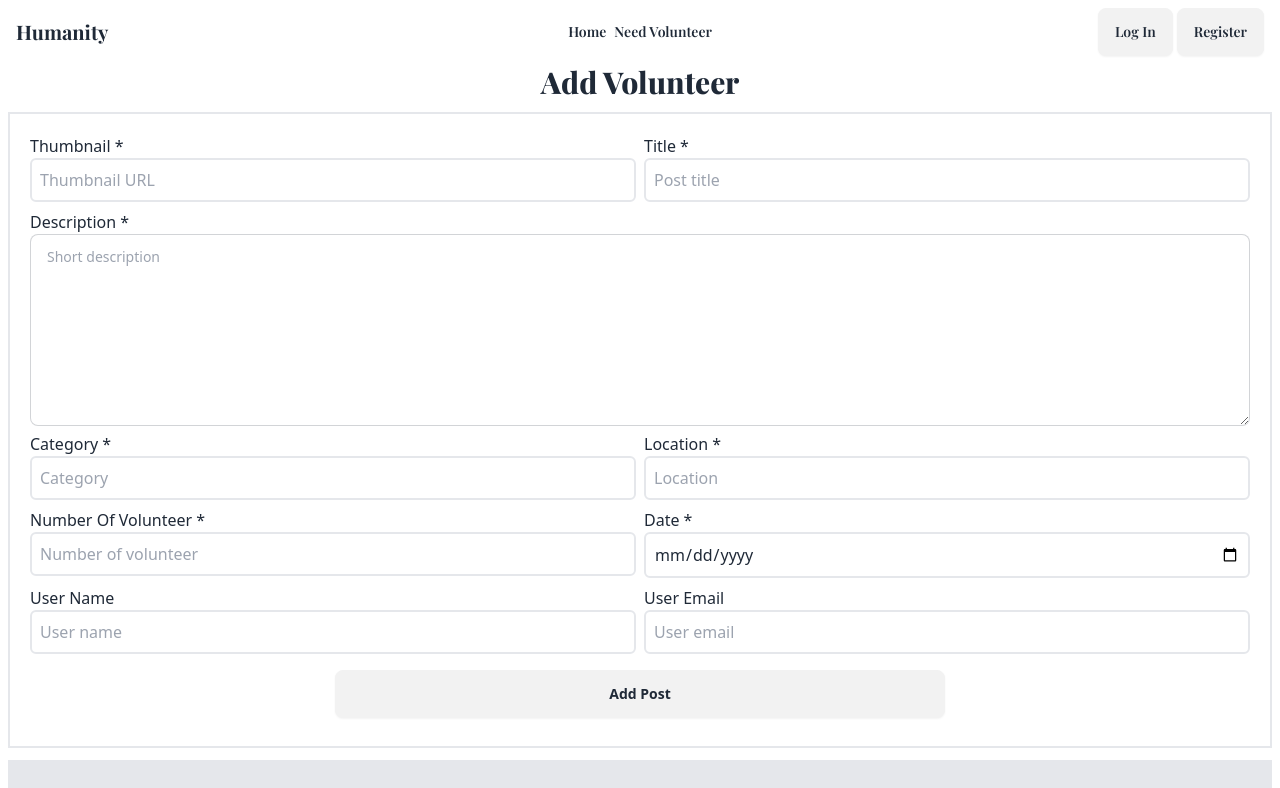
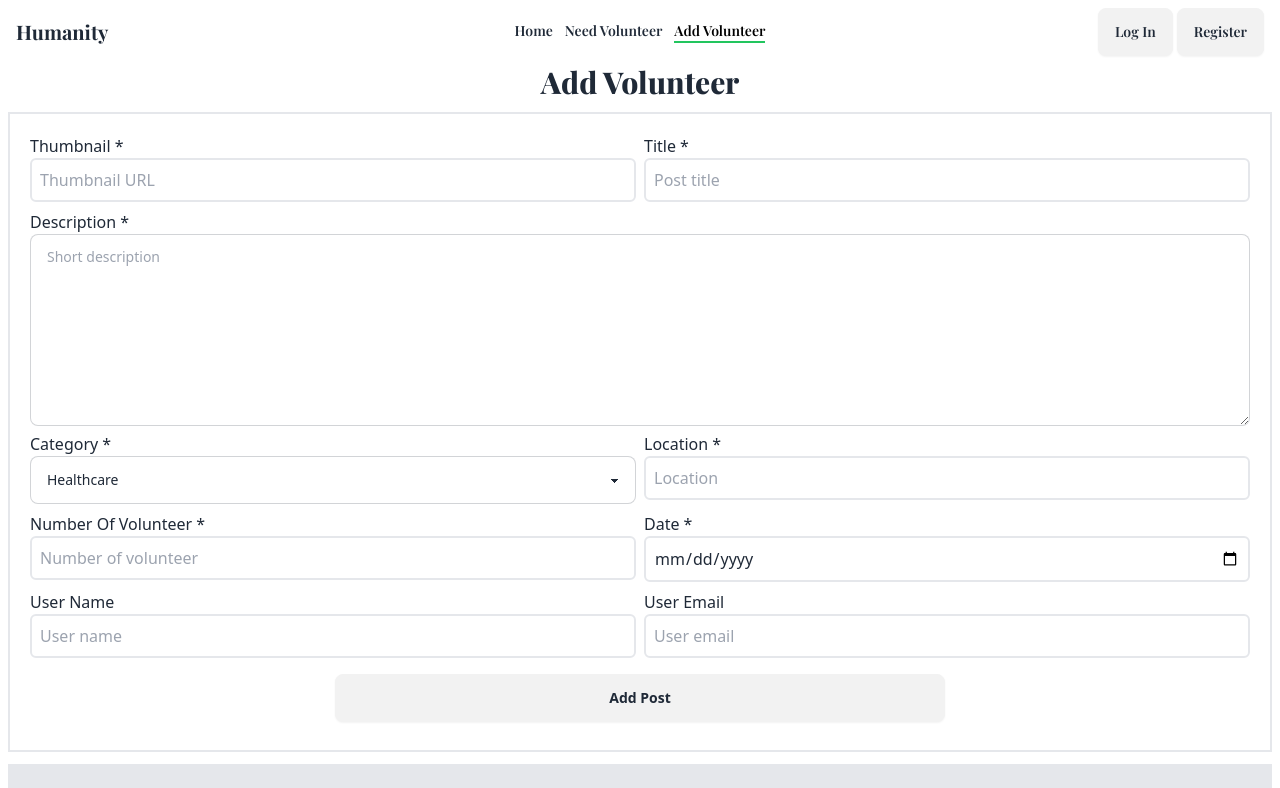
Before and after one commit to Badhon-Sarker/Humanity-Client-Side, a React (Vite) app: page /addVolunteer in a window 1280 px wide. Shown: the top 788 px of the page. Built offline with nearby package versions, Linux system fonts and the light colour scheme; no server answers; a web font is replaced by a local one.

Commit message:
post function added

```diff
--- a/src/Components/Navbar/Navbar.jsx
+++ b/src/Components/Navbar/Navbar.jsx
@@ -5,25 +5,27 @@ import toast from "react-hot-toast";
 import { Tooltip } from "react-tooltip";
 
 const Navbar = () => {
-
-  const {user, Logout} = useContext(AuthContext)
+  const { user, Logout } = useContext(AuthContext);
 
   const links = (
-    <div className="flex flex-col lg:flex-row justify-evenly gap-2 font-semibold text-md">
-      <NavLink to={"/"}>Home</NavLink>
-      <NavLink to={"/needVolunteer"}>Need Volunteer</NavLink>
+    <div className="flex flex-col lg:flex-row justify-evenly gap-3 font-semibold text-md">
+      <NavLink className={({isActive})=> isActive? 'text-green-500 lg:text-black lg:border-b-2 border-green-500' : ''} to={"/"}>Home</NavLink>
+
+      <NavLink className={({isActive})=> isActive? 'text-green-500 lg:text-black lg:border-b-2 border-green-500' : ''} to={"/needVolunteer"}>Need Volunteer</NavLink>
+
+      <NavLink className={({isActive})=> isActive? 'text-green-500 lg:text-black lg:border-b-2 border-green-500' : ''} to={"/addVolunteer"}>Add Volunteer</NavLink>
     </div>
   );
 
-  const handleLogout =()=>{
+  const handleLogout = () => {
     Logout()
-    .then(result=>{
-      toast.success('Logout Successful')
+      .then((result) => {
+        toast.success("Logout Successful");
       })
-    .catch(error=>{
-      console.error(error)
-    })
-  }
+      .catch((error) => {
+        console.error(error);
+      });
+  };
 
   return (
     <div>
@@ -61,10 +63,11 @@ const Navbar = () => {
           <ul className="menu menu-horizontal px-1">{links}</ul>
         </div>
 
-        <div className="navbar-end">
+        <div className="navbar-end z-50">
           <div className="flex gap-1">
             {user ? (
               <div className="flex justify-between gap-2 items-center">
+
                     <div
                       tabIndex={0}
                       role="button"
@@ -82,6 +85,7 @@ const Navbar = () => {
                         />
                       </div>
                 </div>
+
                 <button className="btn" onClick={handleLogout}>
                   LogOut
                 </button>
@@ -98,7 +102,6 @@ const Navbar = () => {
             )}
           </div>
         </div>
-
       </div>
     </div>
   );
--- a/src/Routes/AddVolunteer/AddVolunteer.jsx
+++ b/src/Routes/AddVolunteer/AddVolunteer.jsx
@@ -1,5 +1,6 @@
 import { useContext } from "react";
 import { AuthContext } from "../../Provider/AuthProvider/AuthProvider";
+import toast from "react-hot-toast";
 
 const AddVolunteer = () => {
   const { user } = useContext(AuthContext);
@@ -14,16 +15,39 @@ const AddVolunteer = () => {
     const description = form.description.value;
     const category = form.category.value;
     const location = form.location.value;
-    const number = form.numberOfVol.value;
+    const number = parseInt(form.numberOfVol.value);
     const date = form.date.value;
     const email = user.email;
     const name = user.displayName;
 
     const data = {
-        thumbnail, title, description, category, location, number, date, email, name
-    }
+      thumbnail,
+      title,
+      description,
+      category,
+      location,
+      number,
+      date,
+      name,
+      email
+    };
 
-    console.log(data)
+
+
+    fetch(`http://localhost:5000/volunteers`, {
+            method: 'POST',
+            headers: {
+                'content-type' : 'application/json'
+            },
+            body: JSON.stringify(data)
+        })
+        .then(res => res.json())
+        .then(data =>{
+          toast.success("Successfully Added")
+          form.reset()
+        })
+
+
   };
   return (
     <div>
@@ -58,7 +82,6 @@ const AddVolunteer = () => {
             </div>
           </div>
 
-
           <div>
             <h1>Description *</h1>
             <textarea
@@ -72,14 +95,17 @@ const AddVolunteer = () => {
           <div className="md:flex justify-between gap-2">
             <div className="w-full">
               <h1>Category *</h1>
-              <input
-                className="w-full border-2 p-2 rounded-md mb-2"
-                type="text"
+              <select
                 name="category"
-                placeholder="Category"
-                id=""
+                className="select select-bordered w-full mb-2"
                 required
-              />
+              >
+                <option value={"Healthcare"}>Healthcare</option>
+                <option value={"Education"}>Education</option>
+                <option value={"Social Service"}>Social Service</option>
+                <option value={"Animal Welfare"}>Animal Welfare</option>
+                <option value={"Environment"}>Environment</option>
+              </select>
             </div>
 
             <div className="w-full">
@@ -130,7 +156,6 @@ const AddVolunteer = () => {
                 placeholder="User name"
                 id=""
                 defaultValue={user?.displayName}
-
               />
             </div>
 
```
Lines whose indentation alone changed are shown as unchanged.
